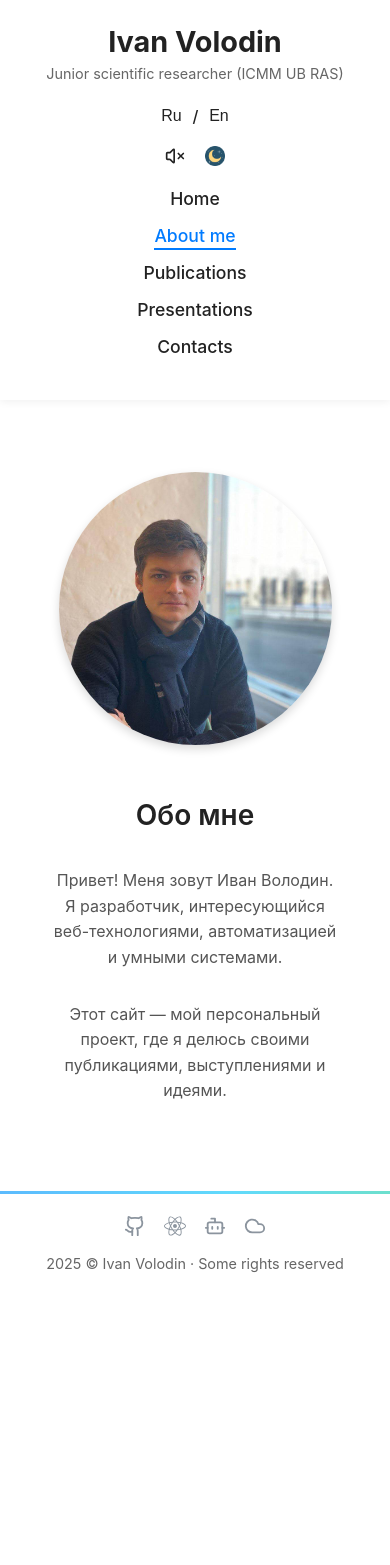
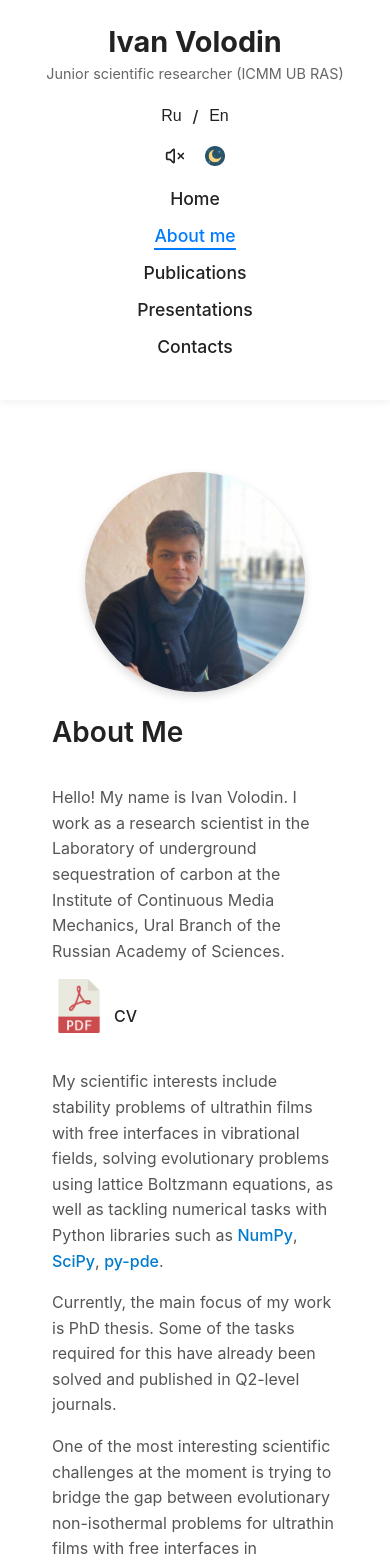
Before and after one commit to ivanwolodin/ivanvolodin, a React (Create React App) app: page /about-me in a window 390 px wide. Shown: the top 1565 px of the page. Before the commit the page ends 1305 px from the top, so only its background shows below. Built offline with nearby package versions, Linux system fonts and the light colour scheme.

Commit message:
Updated AboutMe page

```diff
--- a/src/i18n/locales/en/translation.json
+++ b/src/i18n/locales/en/translation.json
@@ -15,6 +15,16 @@
     "welcome": "Welcome",
     "text1": "I explore physical phenomena and create software solutions for modeling and data analysis.",
     "text2": "On this site you can find my publications, talks, and projects."
+  },
+  "about_me": {
+    "title": "About Me",
+    "intro": "Hello! My name is Ivan Volodin. I work as a research scientist in the Laboratory of underground sequestration of carbon at the Institute of Continuous Media Mechanics, Ural Branch of the Russian Academy of Sciences.",
+    "research": "My scientific interests include stability problems of ultrathin films with free interfaces in vibrational fields, solving evolutionary problems using lattice Boltzmann equations, as well as tackling numerical tasks with Python libraries such as",
+    "phd": "Currently, the main focus of my work is PhD thesis. Some of the tasks required for this have already been solved and published in Q2-level journals.",
+    "challenge": "One of the most interesting scientific challenges at the moment is trying to bridge the gap between evolutionary non-isothermal problems for ultrathin films with free interfaces in vibrational fields and the lattice Boltzmann equation method.",
+    "software": "Apart from my scientific career, I have spent a significant amount of time in commercial software development. I have worked as a backend developer (Python, Flask, FastAPI), and occasionally tackled frontend tasks (ReactJS).",
+    "chess": "I also hold a FIDE Master title in chess. I was the Russian under-16 champion in 2009 and played for SK Heidelberg Handschuhsheim (2013–2014).",
+    "website": "This website is my personal project, where you can find my publications and presentations."
   },
   "publications": {
     "title": "Selected publications",
@@ -242,11 +252,11 @@
   "workplace_lab_page": "Lab page",
   "workplace_personal_page": "Personal page",
   "workplace_title": "Workplace",
-  "workplace_address": "ICMM Ural Branch of RAS — Laboratory of underground sequestration of carbon, Akademika Koroleva St., 1, Perm, Russia, 614013",
-  "alabuzhev_info": "Aleksei Alabuzhev: scientific supervisor, research associate at the Laboratory of Computational Hydrodynamics, IMSS Ural Branch of RAS - Akademika Koroleva St., 1, Perm, Perm Krai, 614013",
+  "workplace_address": "Institute of Continuous Media Mechanics Ural Branch of RAS — Laboratory of underground sequestration of carbon, Akademika Koroleva St., 1, Perm, Russia, 614013",
+  "alabuzhev_info": "Aleksei Alabuzhev: scientific supervisor, research associate at the Laboratory of Computational Hydrodynamics, IMSS Ural Branch of RAS - Akademika Koroleva St., 1, Perm, Russia, 614013",
   "alabuzhev_page": "ICMM Personal Page",
   "goldobin_info": "Denis Goldobin: head of the Laboratory of underground sequestration of carbon, IMSS Ural Branch of RAS - Akademika Koroleva St., 1, Perm, Russia, 614013",
   "goldobin_page": "Personal Page",
-  "demin_info": "Vitaly Demin: head of the Department of Theoretical Physics, PGNIU - Bukireva St., 15, Perm, Russia, 614068",
+  "demin_info": "Vitaly Demin: head of the Department of Theoretical Physics, PNSRU - Bukireva St., 15, Perm, Russia, 614068",
   "demin_page": "Department Website Page"
 }
--- a/src/i18n/locales/ru/translation.json
+++ b/src/i18n/locales/ru/translation.json
@@ -15,6 +15,16 @@
     "welcome": "Добро пожаловать",
     "text1": "Я исследую физические явления и создаю программные решения для моделирования и анализа данных.",
     "text2": "На этом сайте вы можете найти мои публикации, выступления и проекты."
+  },
+  "about_me": {
+    "title": "Обо мне",
+    "intro": "Привет! Меня зовут Иван Володин. Я работаю научным сотрудником в лаборатории подземной утилизации углерода в Институте Механики Сплошных Сред УрО РАН.",
+    "research": "Сфера моих научных интересов включает в себя задачи устойчивости ультратонких пленок со свободной границей раздела в вибрационных полях, решение эволюционных задач методом решеточных уравнений Больцмана (Lattice Boltzmann Method, LBM), а также решение численных задач при помощи python-библиотек, таких как ",
+    "phd": "В данный момент основной фокус моей работы направлен на защиту кандидатской диссертации. Часть задач, необходимых для этого, у меня уже решена и опубликована в журналах уровня Q2.",
+    "challenge": "Один из наиболее интересных научных вызовов в данный момент заключается в попытке прокинуть мостик между эволюционным неизотермическими задачами для ультратонких пленок со свободной границей раздела в вибрационных полях и методом решеточных уравнений Больцмана.",
+    "software": "Помимо научной карьеры, я довольно долгое время посвятил сфере коммерческой разработки программного обеспечения. Работал backend-разработчиком (Python, Flask, FastAPI), а также иногда решал задачи frontend-разработки (ReactJS).",
+    "chess": "Также у меня есть титул мастера FIDE по шахматам. Был чемпионом России до 16 лет (2009), играл за SK Heidelberg Handschuhsheim (2013-2014).",
+    "website": "Этот сайт — мой персональный проект, где можно найти мои публикации и выступления."
   },
   "publications": {
     "title": "Основные публикации",
@@ -241,11 +251,11 @@
   "social_links": "Социальные сети",
   "references": "Рекомендации",
   "workplace_title": "Место работы",
-  "workplace_address": "ИМСС УрО РАН — Лаборатория подземной утилизации углерода, ул. Академика Королева, 1, Пермь, Пермский край, 614013",
+  "workplace_address": "Институт Механики Сплошных Сред УрО РАН — Лаборатория подземной утилизации углерода, ул. Академика Королева, 1, Пермь, Пермский край, 614013",
   "alabuzhev_info": "Алабужев Алексей Анатольевич: научный руководитель, научный сотрудник Лаборатории вычислительной гидродинамики, ИМСС УрО РАН - ул. Академика Королева, 1, Пермь, Пермский край, 614013",
   "alabuzhev_page": "Страница на сайте ИМСС",
-  "goldobin_info": "Денис Сергеевич Голдобин: заведующий лабораторией подземной утилизации углерода, ИМСС УрО РАН - ул. Академика Королева, 1, Пермь, Пермский край, 614013",
+  "goldobin_info": "Голдобин Денис Сергеевич: заведующий лабораторией подземной утилизации углерода, ИМСС УрО РАН - ул. Академика Королева, 1, Пермь, Пермский край, 614013",
   "goldobin_page": "Личная страница",
-  "demin_info": "Виталий Анатольевич Демин: заведующий кафедрой теоретической физики, ПГНИУ - ул. Букирева, 15, Пермь, Пермский край, 614068",
+  "demin_info": "Демин Виталий Анатольевич: заведующий кафедрой теоретической физики, ПГНИУ - ул. Букирева, 15, Пермь, Пермский край, 614068",
   "demin_page": "Страница на сайте кафедры"
 }
--- a/src/pages/AboutMe/AboutMe.css
+++ b/src/pages/AboutMe/AboutMe.css
@@ -9,9 +9,19 @@
 	align-items: flex-start;
 	justify-content: center;
 	flex-wrap: wrap;
-  gap: 30px;
 	max-width: 900px;
 	margin: 0 auto;
+}
+
+.about-me__header {
+  display: flex;
+  flex-direction: row;
+  gap: 25px;
+}
+
+.about-me__main{
+  display: flex;
+  flex-direction: column;
 }
 
 .about-me__image-wrapper {
@@ -22,15 +32,49 @@
 }
 
 .about-me__image {
-  width: 100%;
-  max-width: 500px;
-  aspect-ratio: 1/1;
+	width: 320px;
+	height: 320px;
 	object-fit: cover;
+  display: flex;
+  align-self: center;
 	border-radius: 50%;
 	box-shadow: 0 4px 10px rgba(0, 0, 0, 0.15);
 }
+
+
+.about-me__cv-link {
+  display: inline-flex;
+  align-items: center;
+  gap: 8px;
+  margin-bottom: 20px;
+  text-decoration: none;
+  font-weight: 500;
+  color: var(--text-primary);
+  transition: color 0.3s;
+}
+
+.about-me__cv-wrapper {
+  display: flex;
+  align-items: center;
+  gap: 8px;
+}
+
+.about-me__cv-text {
+  font-weight: 500;
+  color: var(--text-color);
+}
+
+.about-me__cv-link:hover {
+  transform: scale(1.02);
+}
+
+.about-me__cv-icon {
+  width: 54px;
+  height: 54px;
+}
+
 .about-me__content {
-  flex: 1 1 250px; /* минимальная ширина 250px, может расширяться */
+	flex: 1 1 250px;
 	display: flex;
 	flex-direction: column;
 	justify-content: center;
@@ -66,16 +110,48 @@ body.dark .about-me__text {
 body.dark .about-me__image {
 	box-shadow: 0 4px 12px rgba(255, 255, 255, 0.05);
 }
-/* 📱 Адаптивность для мобильных устройств */
+
+.about-me__link {
+  color: var(--contacts-link);
+  text-decoration: none;
+  font-weight: 500;
+  transition: all 0.2s ease;
+}
+
+.about-me__link:hover {
+  color: var(--contacts-link-hover);
+  text-decoration: underline;
+}
+
+@media (max-width: 900px) {
+  .about-me__image {
+    width: 270px;
+    height: 270px;
+  }
+}
+
+@media (max-width: 700px) {
+  .about-me__image {
+    width: 230px;
+    height: 230px;
+  }
+}
+
 @media (max-width: 600px) {
+  .about-me__image {
+    width: 330px;
+    height: 330px;
+  }
+
+  .about-me__header{
+    flex-direction: column;
+    gap: 0;
+  }
+
 	.about-me__container {
 		flex-direction: column;
 		align-items: center;
-    text-align: center;
-  }
-
-  .about-me__image {
-    max-width: 80vw; /* картинка подстраивается под экран */
+    gap: 0;
 	}
 
 	.about-me__title {
@@ -89,6 +165,7 @@ body.dark .about-me__image {
 
 @media (max-width: 450px) {
 	.about-me__image {
-    max-width: 70vw;
+		width: min(70vw, 220px);
+		height: min(70vw, 220px);
 	}
 }
--- a/src/pages/AboutMe/AboutMe.js
+++ b/src/pages/AboutMe/AboutMe.js
@@ -1,11 +1,17 @@
-import React from 'react';
-import './AboutMe.css';
-import ivPhoto from '../../images/AboutMe/IV.jpeg';
+import React from "react";
+import { useTranslation } from "react-i18next";
+
+import ivPhoto from "../../images/AboutMe/IV.jpeg";
+import pdfIcon from "../../assets/icons/pdf.png";
+import "./AboutMe.css";
 
 function AboutMe() {
+  const { t } = useTranslation();
+
   return (
     <section className="about-me">
       <div className="about-me__container">
+        <div className="about-me__header">
             <div className="about-me__image-wrapper">
               <img
                 src={ivPhoto}
@@ -14,17 +20,74 @@ function AboutMe() {
               />
             </div>
             <div className="about-me__content">
-          <h1 className="about-me__title">Обо мне</h1>
+              <div className="about-me__main">
+                <h1 className="about-me__title">{t("about_me.title")}</h1>
                 <p className="about-me__text">
-            Привет! Меня зовут Иван Володин. Я разработчик, интересующийся веб-технологиями, автоматизацией и умными системами.
+                  {t("about_me.intro")}
+                </p>
+                <div className="about-me__cv-wrapper">
+                  <a
+                    href="/path/to/CV.pdf"
+                    className="about-me__cv-link"
+                    target="_blank"
+                    rel="noopener noreferrer"
+                  >
+                    <img src={pdfIcon} alt="PDF Icon" className="about-me__cv-icon" />
+                  </a>
+                  <span className="about-me__cv-text">CV</span>
+                </div>
+              </div>
+            </div>
+          </div>
+          <div className="about-me__words">
+            <p className="about-me__text">
+              {t("about_me.research")} {" "}
+               <a
+                href="https://numpy.org/"
+                target="_blank"
+                rel="noopener noreferrer"
+                className="about-me__link"
+              >
+                NumPy
+              </a>
+              , {" "}
+              <a
+                href="https://scipy.org/"
+                target="_blank"
+                rel="noopener noreferrer"
+                className="about-me__link"
+              >
+                SciPy
+              </a>
+              , {" "}
+              <a
+                href="https://py-pde.readthedocs.io/"
+                target="_blank"
+                rel="noopener noreferrer"
+                className="about-me__link"
+              >
+                py-pde
+              </a>
+              .
             </p>
             <p className="about-me__text">
-            Этот сайт — мой персональный проект, где я делюсь своими публикациями, выступлениями и идеями.
+              {t("about_me.phd")} {" "}
+            </p>
+            <p className="about-me__text">
+              {t("about_me.challenge")}
+            </p>
+            <p className="about-me__text">
+              {t("about_me.software")}
+            </p>
+            <p className="about-me__text">
+              {t("about_me.chess")}
+            </p>
+            <p className="about-me__text">
+              {t("about_me.website")}
             </p>
           </div>
       </div>
     </section>
   );
 }
-
 export default AboutMe;
--- a/src/pages/Contacts/Contacts.js
+++ b/src/pages/Contacts/Contacts.js
@@ -98,13 +98,13 @@ function Contacts() {
             <li className="contacts__item">
               <span className="contacts__label">GitHub:</span>{' '}
               <a className="contacts__link" href="https://github.com/ivanwolodin1" target="_blank" rel="noopener noreferrer">
-                GitHub
+                ivanwolodin1
               </a>
             </li>
             <li className="contacts__item">
               <span className="contacts__label">Lichess:</span>{' '}
               <a className="contacts__link" href="https://lichess.org/@/ivanwolodin" target="_blank" rel="noopener noreferrer">
-                Lichess Profile
+                ivanwolodin
               </a>
             </li>
           </ul>
--- a/src/pages/Publications/Publications.js
+++ b/src/pages/Publications/Publications.js
@@ -11,10 +11,12 @@ import './Publications.css';
 
 function Publications({ soundEnabled }) {
   const [openId, setOpenId] = useState(null);
+  const CDN = process.env.REACT_APP_CDN;
+
   const { t } = useTranslation();
 
-  const hoverSound = useRef(new Audio("/sounds/click2.mp3"));
-  const clickSound = useRef(new Audio("/sounds/click.mp3"));
+  const hoverSound = useRef(new Audio(`${CDN}/sounds/click2.mp3`));
+  const clickSound = useRef(new Audio(`${CDN}/sounds/click.mp3`));
 
   const playClick = () => {
     if (!soundEnabled) return;
--- a/src/pages/Talks/Talks.js
+++ b/src/pages/Talks/Talks.js
@@ -6,8 +6,10 @@ function Talks({ soundEnabled }) {
   const { t } = useTranslation();
   const [openId, setOpenId] = useState(null);
 
-  const hoverSound = useRef(new Audio("/sounds/click2.mp3"));
-  const clickSound = useRef(new Audio("/sounds/click.mp3"));
+  const CDN = process.env.REACT_APP_CDN;
+
+  const hoverSound = useRef(new Audio(`${CDN}/sounds/click2.mp3`));
+  const clickSound = useRef(new Audio(`${CDN}/sounds/click.mp3`));
 
   const playClick = () => {
     if (!soundEnabled) return;
@@ -53,7 +55,7 @@ function Talks({ soundEnabled }) {
 
                 {talk.img && (
                   <img
-                    src={talk.img}
+                    src={`${CDN}${talk.img}`}
                     alt={talk.title}
                     className="talks__image"
                     onClick={(e) => e.stopPropagation()}
```
Also changed, not shown: src/assets/icons/pdf.png (added), 1 other file (tests, documents, lock files or other folders). Lines whose indentation alone changed are shown as unchanged.
